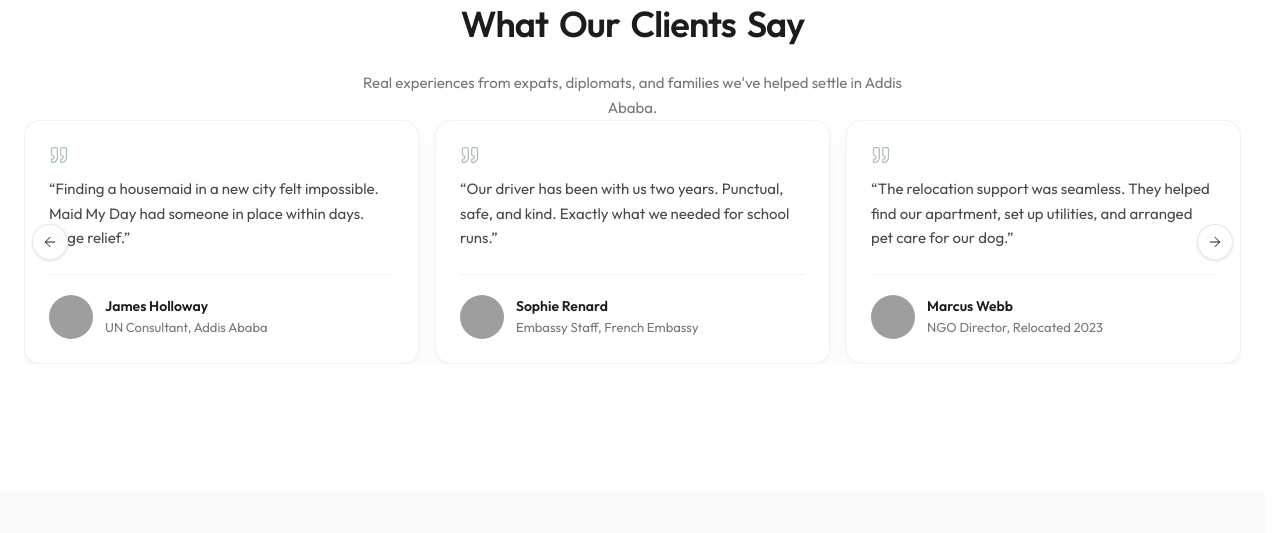
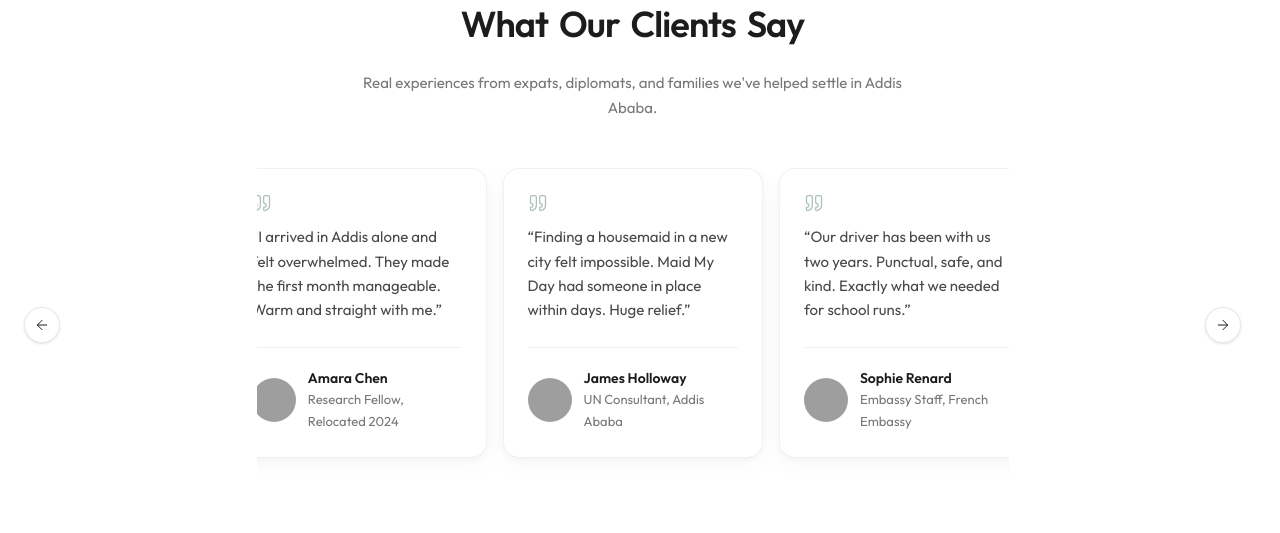
Before and after one commit to Ketoransile/maid-my-day, a Next.js app: page / in a window 1280 px wide. Shown: the part 5280-5813 px from the top of the page. Built offline with nearby package versions, Linux system fonts and the light colour scheme; grey boxes are pictures that could not be loaded.

Commit message:
Separate testimonial carousel arrows from cards and center narrower slides.

```diff
--- a/components/sections/Testimonials.tsx
+++ b/components/sections/Testimonials.tsx
@@ -111,27 +111,33 @@ export function Testimonials() {
           whileInView={{ opacity: 1, y: 0 }}
           viewport={{ once: true, margin: "-80px" }}
           transition={{ duration: 0.55, ease: easeOut }}
-            className="relative px-2 sm:px-0"
+          className="mt-12"
         >
           <Carousel
             opts={{
-                align: "start",
+              align: "center",
               loop: true,
             }}
             className="w-full"
           >
+            <div className="flex items-center gap-3 sm:gap-5 lg:gap-8">
+              <CarouselPrevious className="static left-auto top-auto shrink-0 translate-y-0" />
+
+              <div className="mx-auto min-w-0 max-w-4xl flex-1 px-1 sm:px-2 lg:max-w-3xl">
                 <CarouselContent className="-ml-3 sm:-ml-4">
                   {testimonials.map((testimonial) => (
                     <CarouselItem
                       key={testimonial.name}
-                    className="pl-3 sm:pl-4 md:basis-1/2 lg:basis-1/3"
+                      className="pl-3 sm:pl-4 md:basis-[88%] lg:basis-[42%] xl:basis-[36%]"
                     >
                       <TestimonialCard testimonial={testimonial} />
                     </CarouselItem>
                   ))}
                 </CarouselContent>
-              <CarouselPrevious className="left-1 sm:left-2" />
-              <CarouselNext className="right-1 sm:right-2" />
+              </div>
+
+              <CarouselNext className="static right-auto top-auto shrink-0 translate-y-0" />
+            </div>
           </Carousel>
         </motion.div>
       </SiteContainer>
```
Also changed, not shown: 1 other file (tests, documents, lock files or other folders). Lines whose indentation alone changed are shown as unchanged.
